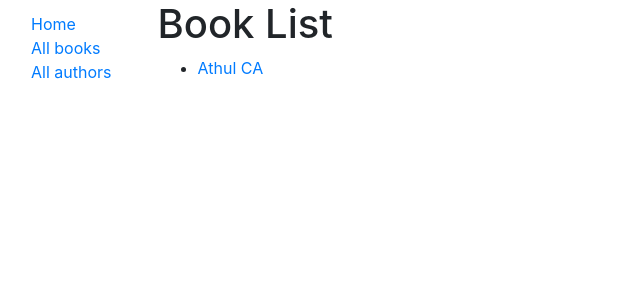
After one commit to tinkerhubcek/Project-Libra, a Django app: page /authors/ in a window 1280 px wide. The commit adds this page. Shown: the top 300 px of the page, without its empty margins (0-640 px from the left). Run offline with Django 3.2, Linux system fonts and the light colour scheme; data comes from the database, SQL or seed files in the repository; both versions use the stored data as it was after the commit; some libraries are stand-ins or nearby versions.

Commit message:
Better Views

```diff
--- /dev/null
+++ b/bookshelf/templates/bookshelf/author_list.html
@@ -0,0 +1,16 @@
+{% extends "bookshelf/base.html" %}
+
+{% block content %}
+  <h1>Book List</h1>
+  {% if auth_list %}
+  <ul>
+    {% for auth in auth_list %}
+      <li>
+        <a href="{{ auth.get_absolute_url }}">{{ auth.first_name }}&nbsp;{{auth.last_name}}</a> {% comment %} ({{auth.author}}) {% endcomment %}
+      </li>
+    {% endfor %}
+  </ul>
+  {% else %}
+    <p>There are no books in the library.</p>
+  {% endif %}
+{% endblock %}
--- a/bookshelf/templates/bookshelf/base.html
+++ b/bookshelf/templates/bookshelf/base.html
@@ -18,7 +18,7 @@
         <ul class="nav navbar-nav">
           <li><a href="{% url 'index' %}">Home</a></li>
           <li><a href="{% url 'books' %}">All books</a></li>
-          <li><a href="">All authors</a></li>
+          <li><a href="{% url 'authors' %}">All authors</a></li>
         </ul>
      {% endblock %}
       </div>
--- a/bookshelf/templates/bookshelf/index.html
+++ b/bookshelf/templates/bookshelf/index.html
@@ -41,4 +41,5 @@
             <td>{{ book_av }}</td>
         </tr>
     </table>
+    </body>
 {% endblock %}
--- a/bookshelf/urls.py
+++ b/bookshelf/urls.py
@@ -4,5 +4,6 @@ from . import views
 urlpatterns = [
     path('', views.main_page, name='index'),
     path('books/', views.Books.as_view(), name='books'),
+    path('authors/',views.Authors.as_view(), name='authors')
     #path('book/<int:pk>', views.BookDetailView.as_view(), name='book-detail'),
 ]
--- a/bookshelf/views.py
+++ b/bookshelf/views.py
@@ -20,6 +20,11 @@ def main_page(request):
     return render(request, 'bookshelf/index.html', context=context)
 class Books(generic.ListView):
     model = Book
-    context_object_name = 'my_book_list'
+    context_object_name = 'book_list'
     template="bookshelf/book_list.html"   # your own name for the list as a template variable
     queryset = Book.objects.all() # Get 5 books containing the title war  # Specify your own template name/location """ """
+class Authors(generic.ListView):
+    model=Author
+    context_object_name='auth_list'
+    template='bookshelf/author_list.html'
+    queryset=Author.objects.all()
```
Also changed, not shown: db.sqlite3.
